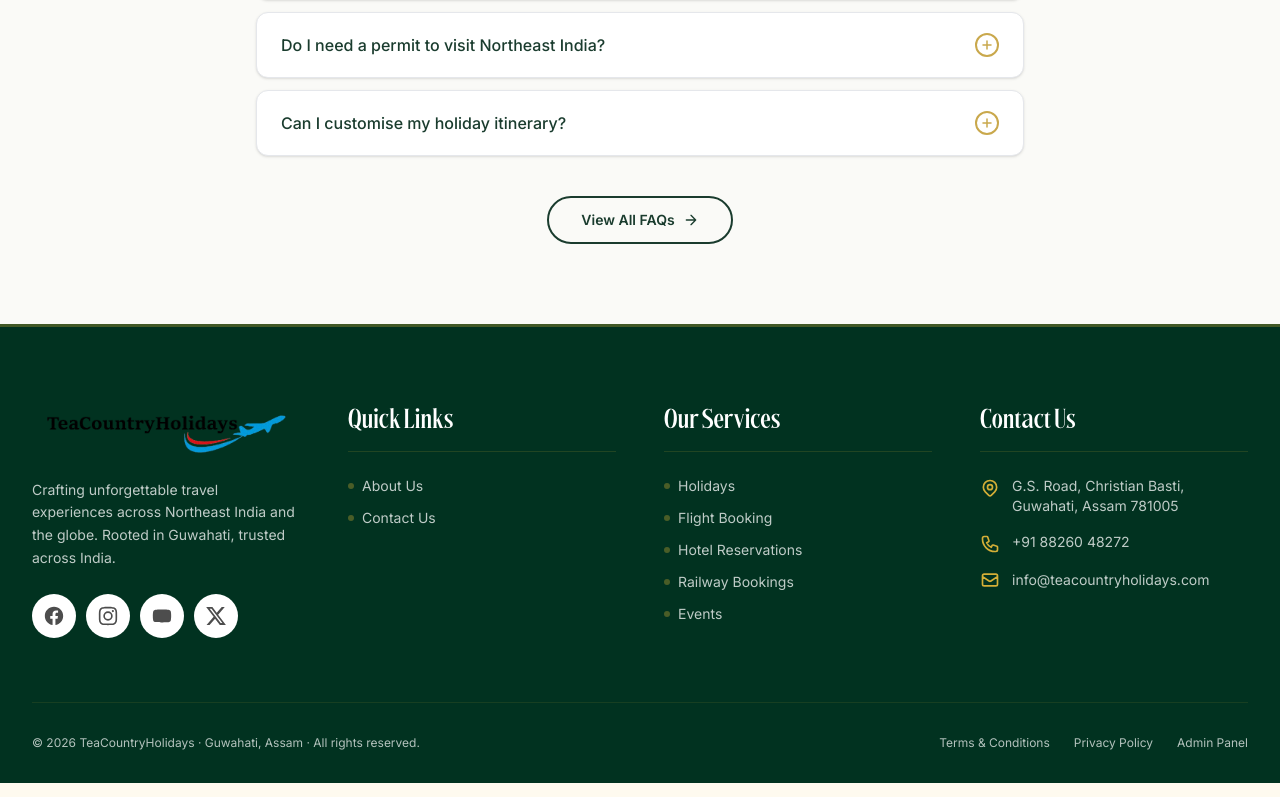
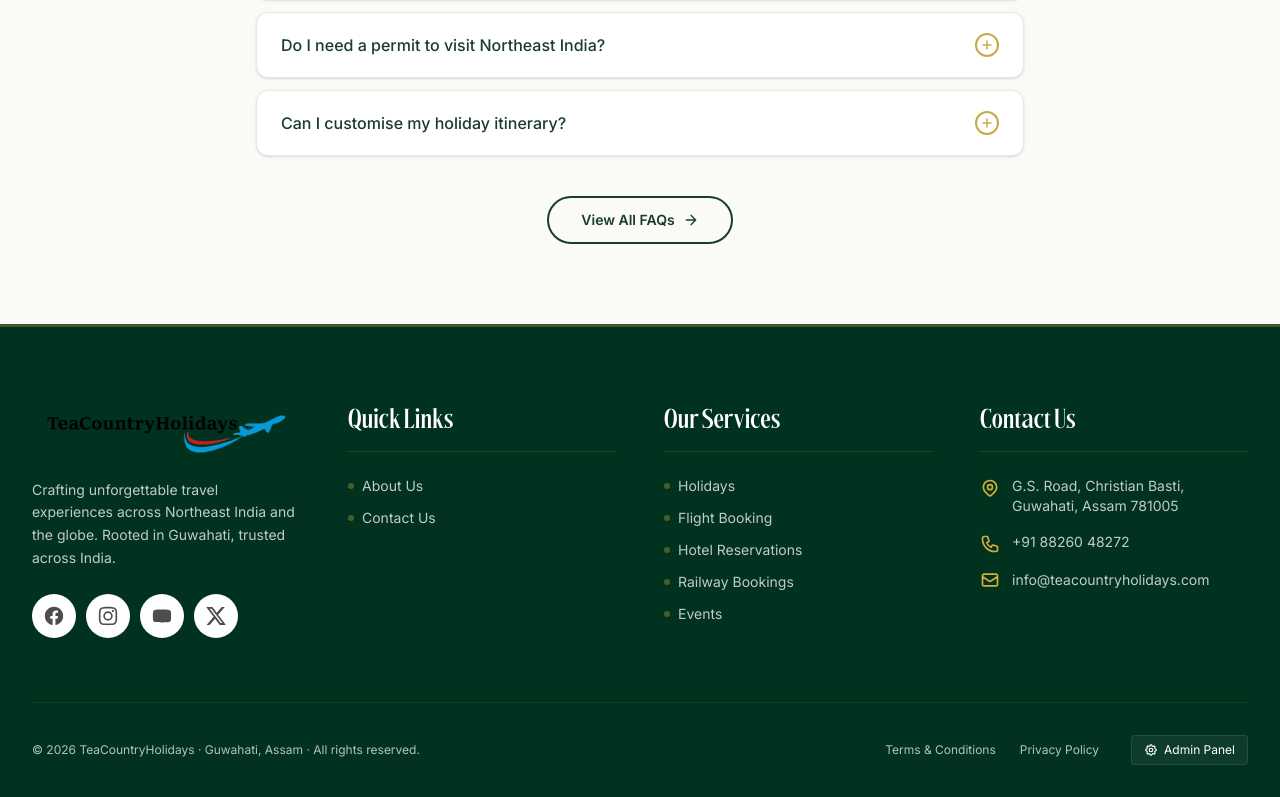
Before and after one commit to rishav00roy-web/tea-country-holidays, a Next.js app: page / in a window 1280 px wide. Shown: the part 8306-9103 px from the top of the page. Built offline with nearby package versions, Linux system fonts and the light colour scheme; no server answers; the database is empty; a web font is replaced by a local one.

Commit message:
fix: improve styling of admin footer button

```diff
--- a/components/footer.tsx
+++ b/components/footer.tsx
@@ -121,10 +121,19 @@
         {/* Bottom bar */}
         <div className="pt-8 border-t border-brand-gold/10 flex flex-col md:flex-row justify-between items-center gap-4 text-xs text-white/70">
           <p>&copy; {new Date().getFullYear()} TeaCountryHolidays &middot; Guwahati, Assam &middot; All rights reserved.</p>
-          <div className="flex gap-6">
+          <div className="flex flex-wrap items-center justify-center gap-4 md:gap-6">
             <Link href="/terms" className="hover:text-brand-gold transition-colors">Terms & Conditions</Link>
             <Link href="/privacy" className="hover:text-brand-gold transition-colors">Privacy Policy</Link>
-            <Link href="/admin" className="hover:text-brand-gold transition-colors">Admin Panel</Link>
+            <Link
+              href="/admin"
+              className="inline-flex items-center gap-1.5 px-3 py-1.5 rounded bg-white/5 hover:bg-white/10 text-white border border-white/10 transition-colors ml-2"
+            >
+              <svg className="w-3.5 h-3.5" fill="none" viewBox="0 0 24 24" stroke="currentColor">
+                <path strokeLinecap="round" strokeLinejoin="round" strokeWidth={2} d="M10.325 4.317c.426-1.756 2.924-1.756 3.35 0a1.724 1.724 0 002.573 1.066c1.543-.94 3.31.826 2.37 2.37a1.724 1.724 0 001.065 2.572c1.756.426 1.756 2.924 0 3.35a1.724 1.724 0 00-1.066 2.573c.94 1.543-.826 3.31-2.37 2.37a1.724 1.724 0 00-2.572 1.065c-.426 1.756-2.924 1.756-3.35 0a1.724 1.724 0 00-2.573-1.066c-1.543.94-3.31-.826-2.37-2.37a1.724 1.724 0 00-1.065-2.572c-1.756-.426-1.756-2.924 0-3.35a1.724 1.724 0 001.066-2.573c-.94-1.543.826-3.31 2.37-2.37.996.608 2.296.07 2.572-1.065z" />
+                <path strokeLinecap="round" strokeLinejoin="round" strokeWidth={2} d="M15 12a3 3 0 11-6 0 3 3 0 016 0z" />
+              </svg>
+              Admin Panel
+            </Link>
           </div>
         </div>
       </div>
```
